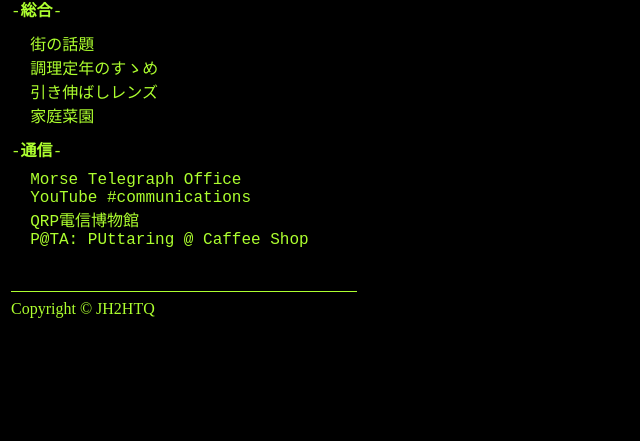
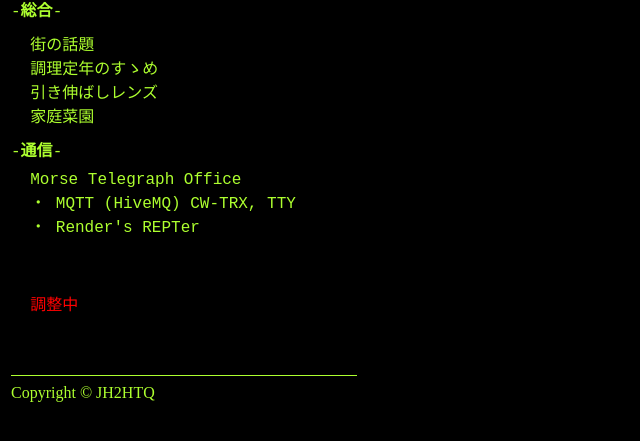
Before and after one commit to jh2htq-ir/RadioHIKAMI, a plain HTML site: page index.html in a window 1280 px wide. Shown: the part 255-696 px from the top of the page, without its empty margins (0-640 px from the left). Drawn offline with Linux system fonts and the light colour scheme.

Commit message:
Add files via upload

```diff
--- a/index.html
+++ b/index.html
@@ -65,9 +65,13 @@
 -<a href="https://www.instagram.com/jh2htq/" style="text-decoration: none"><b>通信</b></a>-
 <font size="-2"> </font>
 &nbsp; <a href="https://youtu.be/e3tTeAg1Cg8?si=V09AMClVHIraX21F" style="text-decoration: none">Morse Telegraph Office</a>
-&nbsp; YouTube #communications
-&nbsp; <a href="https://youtu.be/R7eFAWIZEdA?si=b4azVztbtECHGtnx" style="text-decoration: none">QRP電信博物館</a>
-&nbsp; P@TA: <a href="https://youtube.com/shorts/QlR4EHAIsTs?si=rFcUDYA-eDj6-gQP" style="text-decoration: none">PUttaring @ Caffee Shop</a>
+&nbsp; ・ MQTT (HiveMQ) CW-TRX, TTY
+&nbsp; ・ Render's REPTer
+&nbsp;
+&nbsp;
+&nbsp;
+&nbsp; <a href="" style="text-decoration: none"><font color="red">調整中</font></a>
+
 </font>
 </pre>
 </font></div>
```
